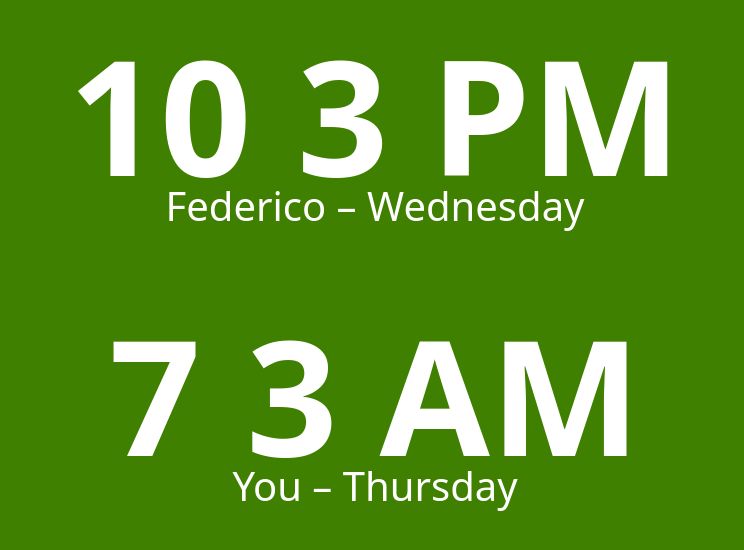
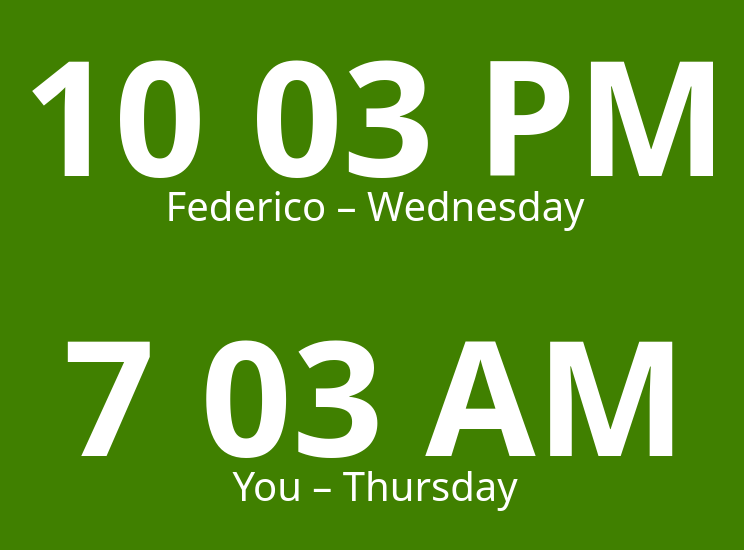
Before and after one commit to fregante/time, a plain HTML site: page index.html in a window 1280 px wide. Shown: the part 134-684 px from the top of the page, without its empty margins (265-1009 px from the left). Drawn offline with Linux system fonts and the light colour scheme.

Commit message:
Pad minutes

```diff
--- a/index.html
+++ b/index.html
@@ -73,7 +73,7 @@
 				}
 
 				var hours = now.getHours();
-				var minutes = now.getMinutes();
+				var minutes = ('0' + now.getMinutes()).substr(-2);
 				var seconds = now.getSeconds();
 				var blink = '<span class="' + (seconds % 2 ? 'blink' : '') + '">:</span>';
 	  		var ampm = hours >= 12 ? 'PM' : 'AM';
```
